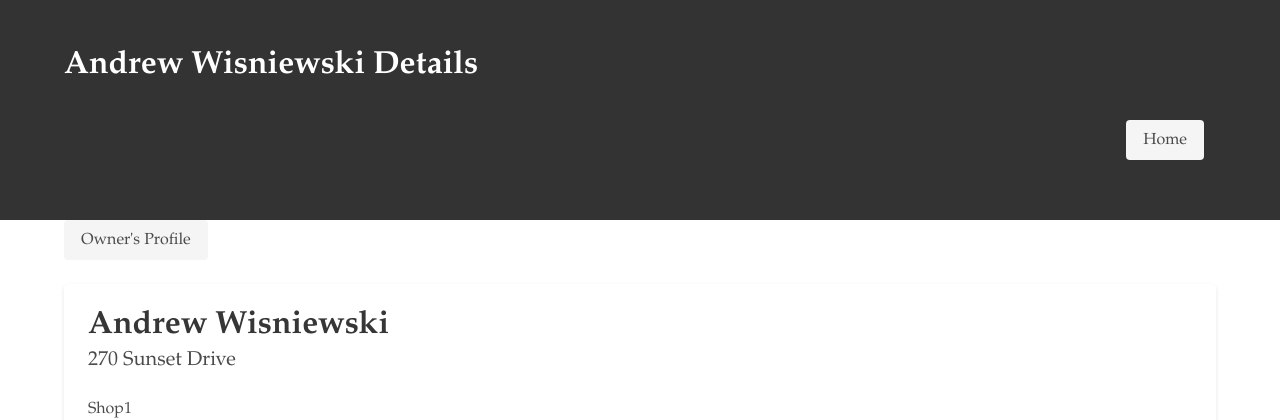
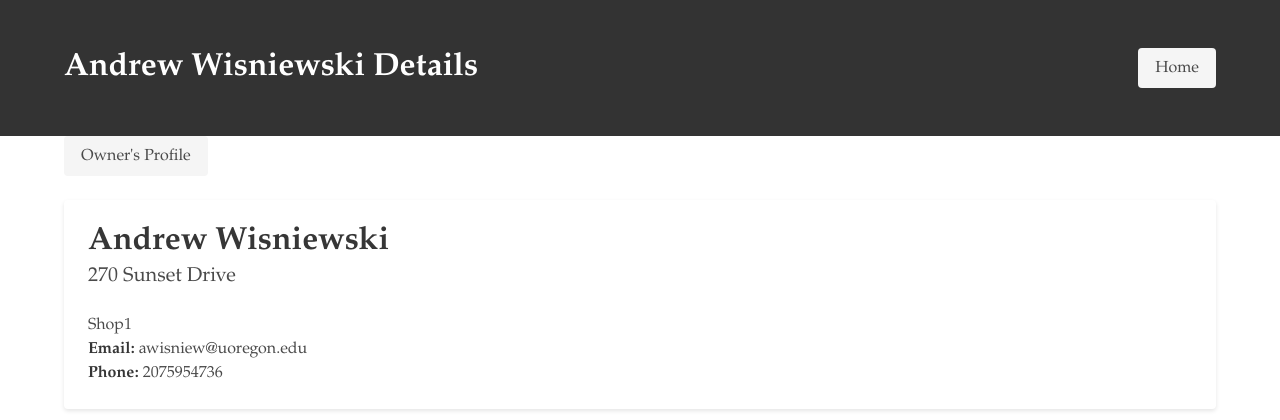
Before and after one commit to awisniew207/django-deploy, a Django app: a page that uses LineUp/Barber/templates/Barber/shop_detail.html in a window 1280 px wide. Shown: the top 420 px of the page. Run offline with Django 4.2, Linux system fonts and the light colour scheme; data comes from the database, SQL or seed files in the repository.

Commit message:
Shop detail nav bar

```diff
--- a/LineUp/Barber/templates/Barber/shop_detail.html
+++ b/LineUp/Barber/templates/Barber/shop_detail.html
@@ -37,9 +37,14 @@
     <section class="hero is-danger">
         <div class="hero-body">
             <div class="container">
-                <h1 class="title">{{ shop.name }} Details</h1>
-            <div class="column has-text-right">
-                <a href="{% url 'index' %}" class="button is-light">Home</a>
+                <div class="columns is-vcentered">
+                    <div class="column">
+                        <h1 class="title">{{ shop.name }} Details</h1>
+                    </div>
+                    <div class="column has-text-right">
+                        <a href="{% url 'index' %}" class="button is-light">Home</a>
+                    </div>
+                </div>
             </div>
         </div>
     </section>
```
